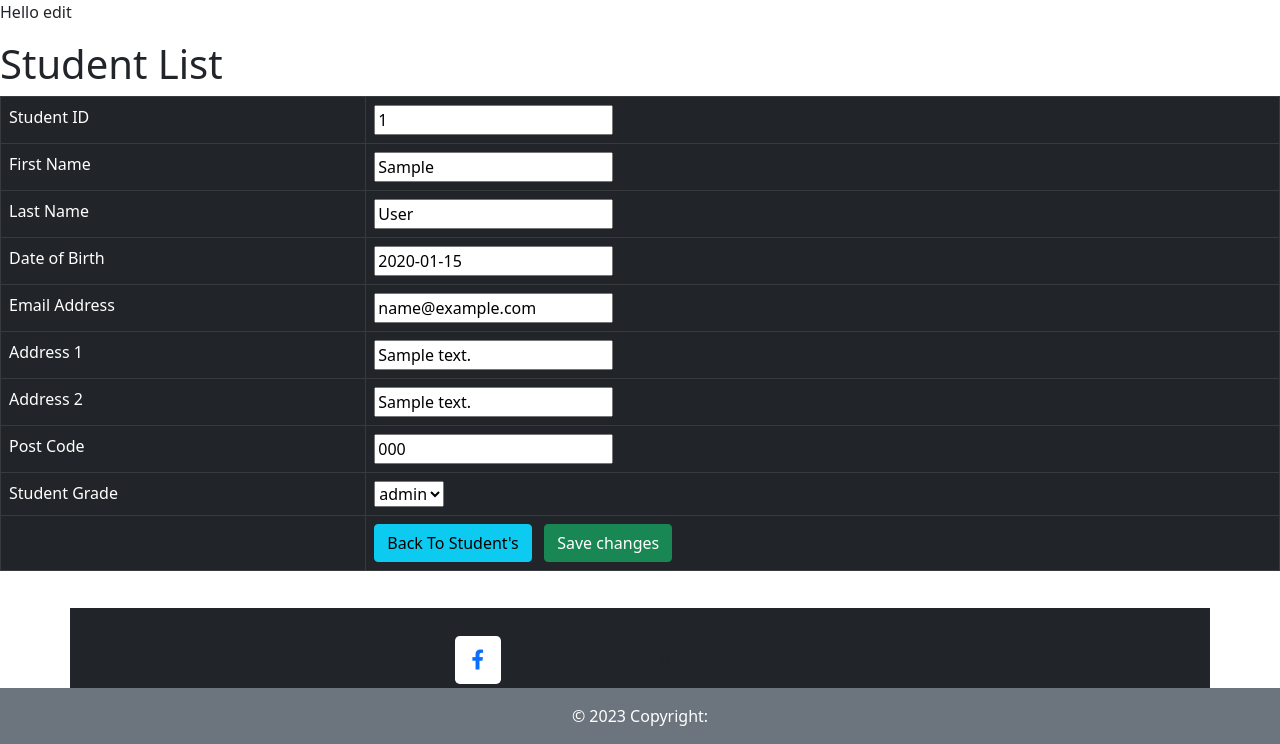
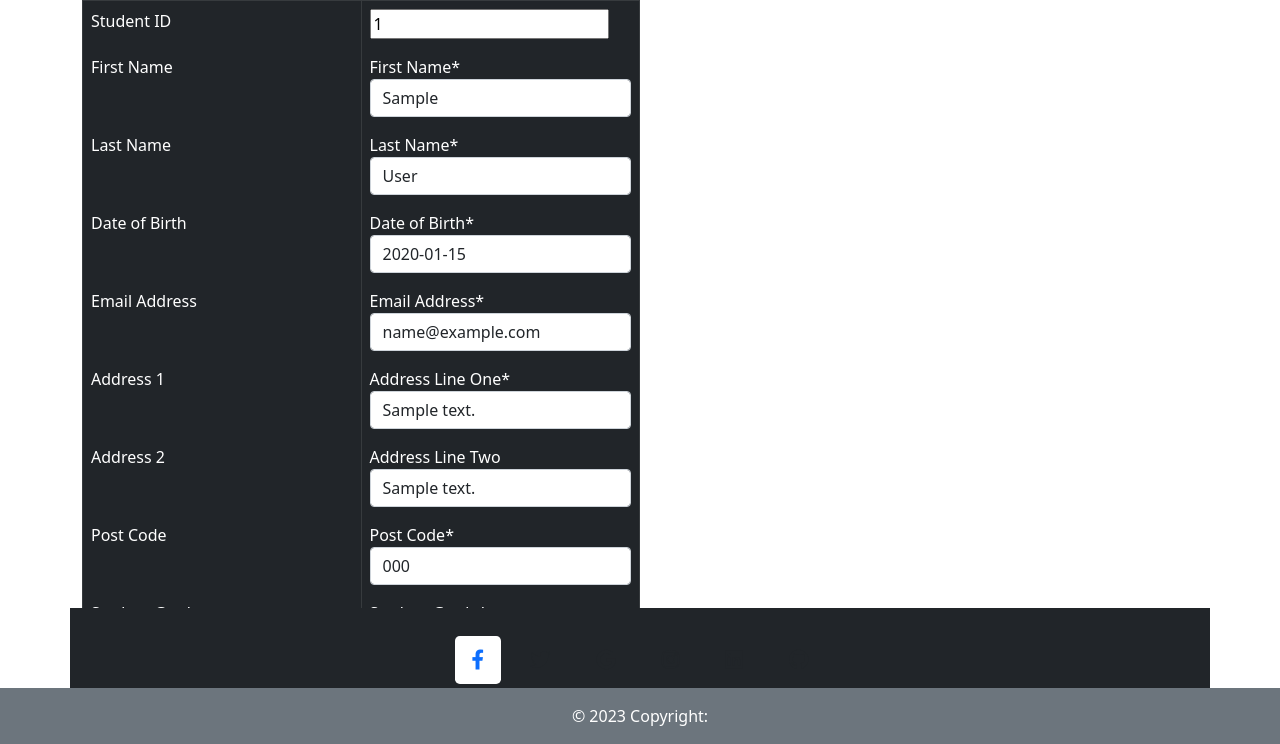
Before and after one commit to Shaga-Matula/Shotokan-Karate, a Django app: page /edit_record/1 in a window 1280 px wide. Shown: the part 56-800 px from the top of the page. Run offline with Django 3.2, Linux system fonts and the light colour scheme; tables that the repository leaves empty hold one stand-in row (values such as "Sample post"); some libraries are stand-ins or nearby versions.

Commit message:
build student page

```diff
--- a/Shotokanproject/settings.py
+++ b/Shotokanproject/settings.py
@@ -49,6 +49,7 @@ INSTALLED_APPS = [
     'cloudinary_storage',
     'django.contrib.staticfiles',
     'cloudinary',
+    'crispy_forms',
     'shotokanapp',
 ]
 
@@ -56,6 +57,8 @@ SITE_ID = 1
 
 LOGIN_REDIRECT_URL = '/'
 LOGOUT_REDIRECT_URL = '/'
+
+CRISPY_TEMPLATE_PACK = 'bootstrap4'
 
 MIDDLEWARE = [
     'django.middleware.security.SecurityMiddleware',
--- a/shotokanapp/urls.py
+++ b/shotokanapp/urls.py
@@ -12,5 +12,6 @@ urlpatterns = [
     path('student_list/', views.StudentListView.as_view(), name='studentlist'),
     path('edit_record/<int:pk>', views.UpdateStudentView.as_view(), name='edit_record'),
     path('delete_record/<int:pk>', views.DeleteStudentView.as_view(), name='delete_record'),
+    # path('student_view/<int:pk>', views.StudentPageView.as_view(), name='students_page'),
 
 ]
--- a/shotokanapp/views.py
+++ b/shotokanapp/views.py
@@ -1,6 +1,6 @@
 from django.views.generic import View
 from django.shortcuts import render, get_object_or_404
-from .models import StudentInfoMod
+from .models import StudentInfoMod, StudentLevelMod
 from .forms import StudentForm, KyuRegisterForm, UpdateStudentForm
 from django.views.generic.edit import FormView, UpdateView
 from django.urls import reverse, reverse_lazy
@@ -55,6 +55,49 @@ class StudentListView(TemplateView):
         return context
 
 
+
+
+# class StudentPageView(DetailView):
+#     model = StudentLevelMod
+#     template_name = 'student_page.html'
+#     context_object_name = 'student_page'
+
+# def get_object(self, queryset=None):
+#     obj = get_object_or_404(StudentInfoMod, pk=self.kwargs['pk'])
+#     return obj
+
+#     def get_context_data(self, **kwargs):
+#         context = super().get_context_data(**kwargs)
+#         context['pk'] = self.kwargs['pk']
+#         return context
+
+
+# # class StudentPageView(DetailView):
+# #     model = StudentLevelMod
+# #     template_name = 'students_page.html'
+# #     context_object_name = 'student_level'
+
+# #     def get_object(self, queryset=None):
+# #         pk = self.kwargs.get('pk')
+# #         return self.model.objects.get(pk=pk)
+
+
+
+
+# # class StudentPageView(View):
+# #     model = StudentLevelMod
+# #     template_name = 'students_page.html'
+
+# #     def get_object(self, queryset=None):
+# #         obj = get_object_or_404(StudentInfoMod, pk=self.kwargs['pk'])
+# #         return obj
+
+# #     def get_context_data(self, **kwargs):
+# #         context = super().get_context_data(**kwargs)
+# #         context['pk'] = self.kwargs['pk']
+# #         return context
+
+
 class UpdateStudentView(UpdateView):
     model = StudentInfoMod
     form_class = UpdateStudentForm
@@ -71,7 +114,7 @@ class UpdateStudentView(UpdateView):
         return context
 
     def get_success_url(self):
-        return reverse('studentlist')
+        return reverse('success')
 
 
 class DeleteStudentView(DeleteView):
--- a/static/css/style.css
+++ b/static/css/style.css
@@ -43,3 +43,11 @@
     justify-self: center;
     align-items: center;
 }
+
+.fieldsform-1{
+    width: 30%;
+}
+
+.fieldsform-2{
+    width: 50%;
+}
--- a/templates/edit_record.html
+++ b/templates/edit_record.html
@@ -1,56 +1,58 @@
 {% extends "base.html" %}
+
+{% load crispy_forms_tags %}
 
 {% block content %}
 
-<p>Hello edit</p>
-
-<h1>Student List</h1>
-<div class="table-responsive-sm">
-    <form method="POST">
+<div class="container ">
+    <form method="POST" class="table table-dark table-bordered table-responsive-lg table-responsive-md table-responsive-sm " >
         {% csrf_token %}
 
-        <table class="table table-dark table-bordered table-responsive-lg table-responsive-md table-responsive-sm">
+        <table
+            class="table table-dark table-bordered table-responsive-lg table-responsive-md table-responsive-sm fieldsform-2">
             <tr>
                 <td>Student ID</td>
-                <td><input type="text" name="Student_ID" value="{{ pk }}" readonly="true"></td>
+                <td class="fieldsform-2"><input type="text" name="Student_ID" value="{{ pk }}" readonly></td>
             </tr>
             <tr>
                 <td>First Name</td>
-                <td>{{ form.first_name }}</td>
+                <td>{{ form.first_name|as_crispy_field }}</td>
             </tr>
             <tr>
                 <td>Last Name</td>
-                <td>{{  form.last_name }}</td>
+                <td>{{ form.last_name|as_crispy_field }}</td>
             <tr>
                 <td>Date of Birth</td>
-                <td>{{ form.date_of_birth }}</td>
+                <td> {{ form.date_of_birth|as_crispy_field }}</td>
             </tr>
             <tr>
                 <td>Email Address</td>
-                <td>{{ form.email }}</td>
+                <td>{{ form.email|as_crispy_field }}</td>
             <tr>
                 <td>Address 1</td>
-                <td>{{ form.address_1 }}</td>
+                <td>{{ form.address_1|as_crispy_field }}</td>
             </tr>
             <tr>
                 <td>Address 2</td>
-                <td>{{ form.address_2 }}</td>
+                <td>{{ form.address_2|as_crispy_field }}</td>
             <tr>
                 <td>Post Code</td>
-                <td>{{ form.post_code }}</td>
+                <td>{{ form.post_code|as_crispy_field }}</td>
             <tr>
                 <td>Student Grade</td>
-                <td>{{ form.student_grade }}</td>
+                <td>{{ form.student_grade|as_crispy_field }}</td>
+            </tr>
+            <tr>
+
             </tr>
             <tr>
                 <td>
-
-                </td>
-                <td>
                     <a href="{% url 'studentlist' %}" class="btn btn-info btn btn-success" role="button">Back To
                         Student's</a>
-                        &nbsp
-                    <button class="btn btn-success" type="submit">Save changes</button>
+                        <td>
+                            <button class="btn btn-success" type="submit">Save changes</button>
+                        </td>
+
                 </td>
 
             </tr>
--- a/templates/success.html
+++ b/templates/success.html
@@ -6,7 +6,10 @@
 <div class="bg-dark text-white text-center">
     <h1>Form submitted successfully!</h1>
     <p>Thank you for submitting the form.</p>
-    <a href="{% url 'home' %}" class="btn btn-info" role="button">Home</a>
+    <a href="{% url 'home' %}" class="btn btn-info btn-success" role="button">Home</a>
+    <a href="{% url 'studentlist' %}" class="btn btn-info btn btn-success" role="button">Back To Student's List</a>
+    <a href="{% url 'StudentRegister' %}" class="btn btn-info btn btn-success" role="button">Register Another Student</a>
+
 </div>
 
 {% endblock %}
```
Also changed, not shown: templates/kyu_regester.html (+19 -3 lines), templates/student_regester.html (+28 -5 lines), templates/students_page.html (added, +10 -0 lines).
